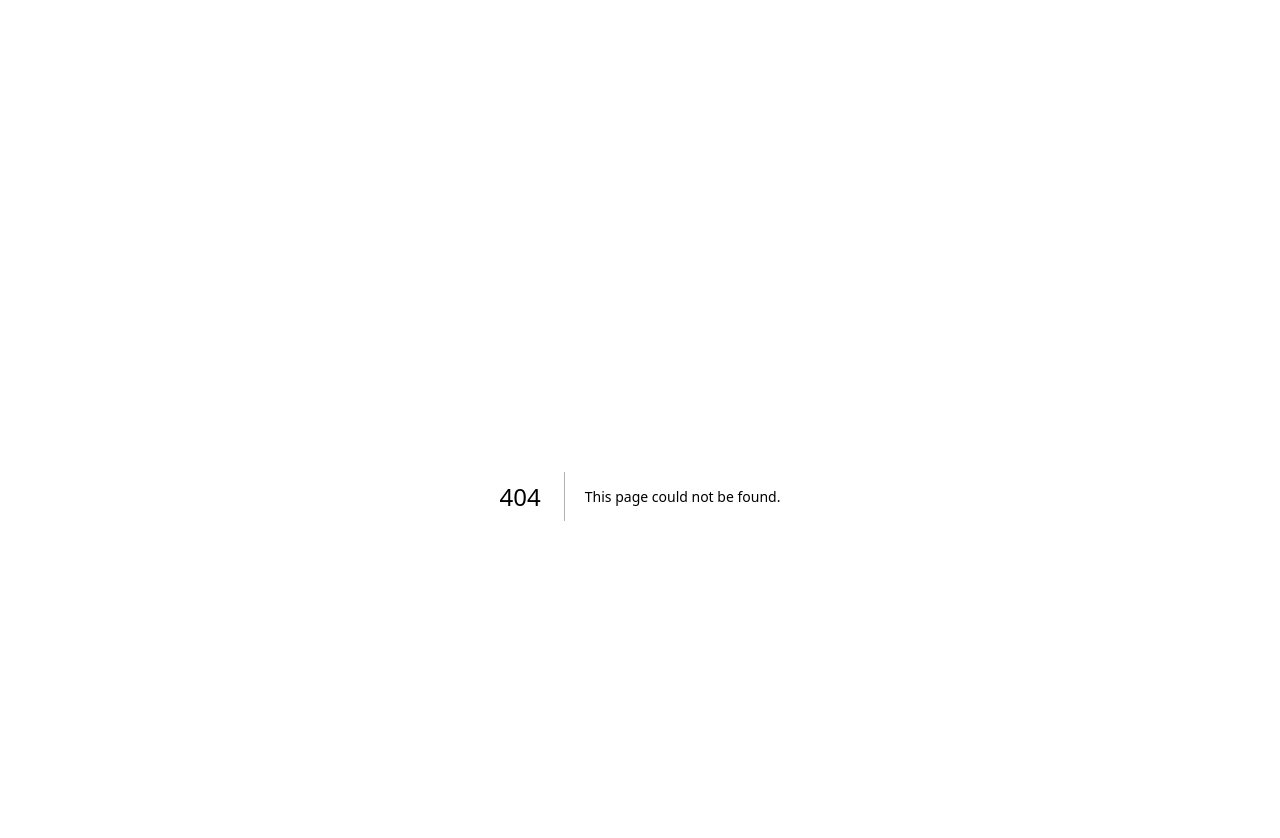
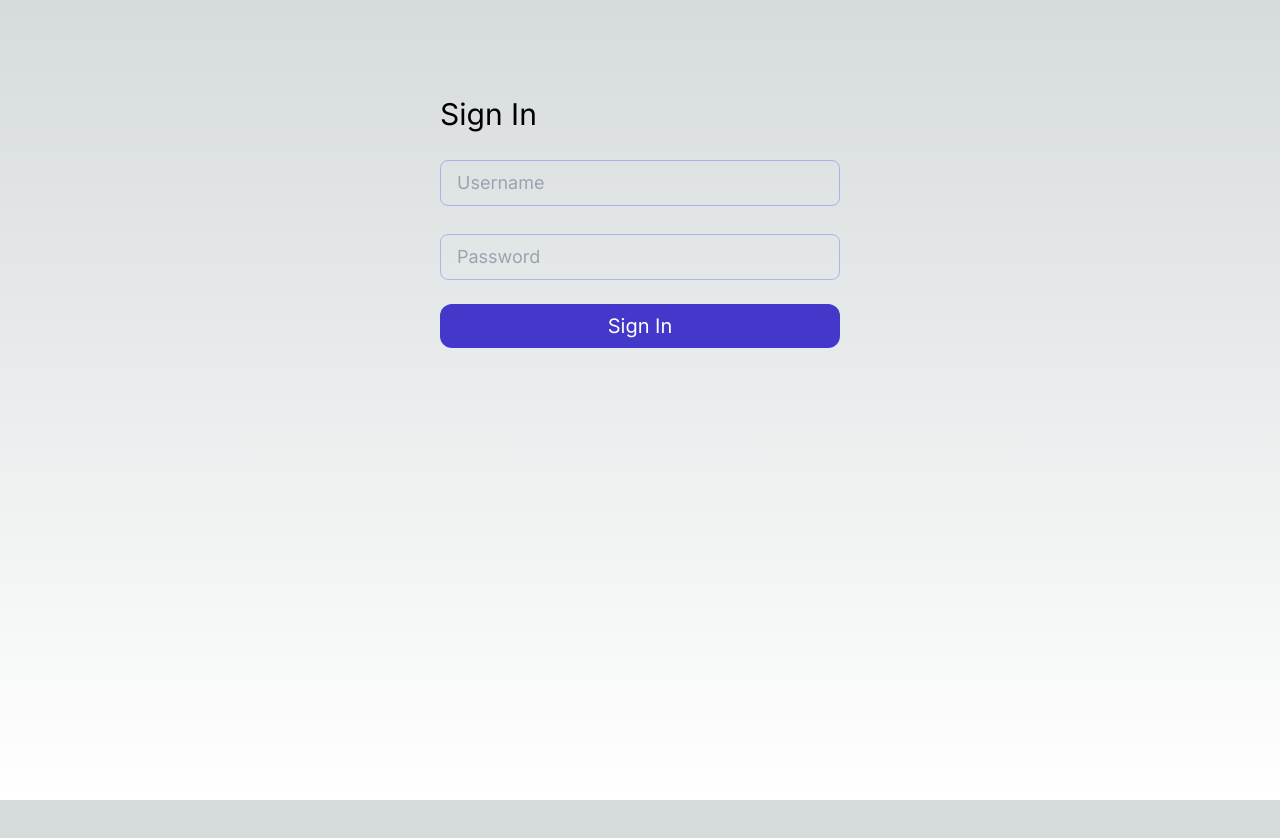
Before and after one commit to henocmusau/Next-Auth-connexion-page-and-securization, a Next.js app: page /login in a window 1280 px wide. Before the commit this address had no page. Shown: the top 838 px of the page. After the commit the page ends 800 px from the top, so only its background shows below. Built offline with nearby package versions, Linux system fonts and the light colour scheme; no server answers.

Commit message:
Mise en place de la page custom Login pour la connexion

```diff
--- /dev/null
+++ b/app/components/InputField.tsx
@@ -0,0 +1,25 @@
+'use client'
+import React from 'react'
+
+type Props = {
+    type?: 'text' | 'password'
+    name: string
+    label: string
+    value: string
+    handleChange: (e: React.ChangeEvent<HTMLInputElement>) => void
+}
+
+export default function InputField({ handleChange, value, type, name, label }: Props) {
+    return (
+        <input
+            type={type || 'text'}
+            name={name}
+            value={value}
+            onChange={(e) => handleChange(e)}
+            id={name}
+            placeholder={label}
+            className='inputField'
+            autoComplete='off'
+        />
+    )
+}
--- /dev/null
+++ b/app/components/LoginForm.tsx
@@ -0,0 +1,68 @@
+'use client'
+import React, { useEffect, useState } from 'react'
+import { useRouter } from 'next/navigation'
+import { useSearchParams } from 'next/navigation'
+import { signIn } from "next-auth/react"
+
+import InputField from './InputField'
+import SubmitButton from './SubmitButton'
+
+export default function LoginForm() {
+    const [username, setUsername] = useState('')
+    const [password, setPassword] = useState('')
+    const [error, setError] = useState('')
+
+    const searchParams = useSearchParams()
+    const search = searchParams.get('error')
+
+    useEffect(() => {
+        if (search) setError(search)
+    }, [searchParams])
+
+    const router = useRouter()
+
+    const handleUsernameChange = (e: React.ChangeEvent<HTMLInputElement>) => {
+        const target = e.target as HTMLInputElement
+        if (!e.target || !target.value) return
+        return setUsername(target.value)
+    }
+
+    const handlePasswordChange = (e: React.ChangeEvent<HTMLInputElement>) => {
+        const target = e.target as HTMLInputElement
+        if (!e.target || !target.value) return
+        return setPassword(target.value)
+    }
+
+    const handleConnect = async (e: React.SyntheticEvent) => {
+        e.preventDefault()
+
+        console.log('credentials', username, password)
+
+        await signIn('credentials', {
+            //   redirect: false,
+            username,
+            password,
+        })
+            .then((response) => {
+                console.log(response);
+                router.replace('/admin');
+            })
+            .catch((error) => {
+                console.log(error);
+            });
+    };
+
+    return (
+        <form onSubmit={handleConnect} className='flex flex-col gap-y-3 w-full md:w-[400px]'>
+            <h1 className='text-3xl mb-4'>Sign In</h1>
+            {
+                error.length > 0 ? <p className='rounded-xl p-2 bg-red-600/10 mb-2'>Wrong credentials !<br /> Please, enter a username and password to sign in.</p> : null
+            }
+
+            <InputField value={username} handleChange={handleUsernameChange} name='username' label='Username' />
+            <InputField value={password} handleChange={handlePasswordChange} type='password' name='username' label='Password' />
+
+            <SubmitButton />
+        </form>
+    )
+}
--- /dev/null
+++ b/app/components/SubmitButton.tsx
@@ -0,0 +1,7 @@
+import React from 'react'
+
+export default function SubmitButton() {
+    return (
+        <button type='submit' className='linkBtn mt-3'>Sign In</button>
+    )
+}
--- a/app/globals.css
+++ b/app/globals.css
@@ -30,3 +30,7 @@ body {
 .logoutBtn {
   @apply px-6 py-2 rounded-xl text-white border border-red-700 hover:text-white hover:bg-red-700 text-xl duration-200;
 }
+
+.inputField {
+  @apply p-2 px-4 last-of-type:mt-4 rounded-lg focus:outline-none border border-indigo-500/40 bg-transparent focus:bg-indigo-800/10 text-lg duration-150;
+}
--- /dev/null
+++ b/app/login/page.tsx
@@ -0,0 +1,23 @@
+// 'use client'
+// import { useSession } from "next-auth/react"
+import React, { useState } from 'react'
+import { redirect } from 'next/navigation'
+import { getServerSession } from "next-auth/next"
+
+import { authOptions } from '@/lib/auth'
+import LoginForm from '../components/LoginForm'
+
+export default async function Login() {
+
+    // const { data: session } = useSession()
+
+    const session = await getServerSession(authOptions)
+
+    if (session?.user) redirect('/admin')
+
+    return (
+        <section className='flex flex-col items-center justify-center h-full text-left'>
+            <LoginForm />
+        </section>
+    )
+}
--- a/lib/auth.ts
+++ b/lib/auth.ts
@@ -9,8 +9,8 @@ export const authOptions: NextAuthOptions = {
     //     strategy: 'jwt'
     // },
     pages: {
-        // signIn: '/login',
-        // error: '/error',
+        signIn: '/login',
+        error: '/login?error=true',
     },
 
     // Configure one or more authentication providers
```
